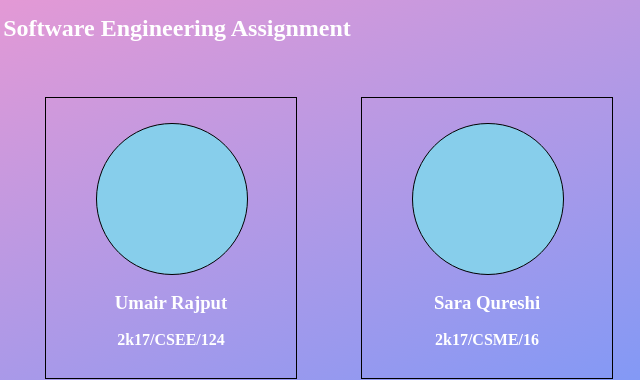
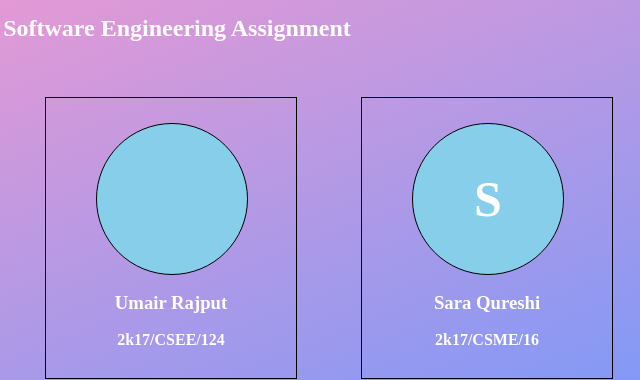
Before and after one commit to zunairshaikh/stattendence, a plain HTML site: page index.html in a window 1280 px wide. Shown: the top 380 px of the page, 463-1103 px from the left. Drawn offline with Linux system fonts and the light colour scheme.

Commit message:
adding data

```diff
--- a/index.html
+++ b/index.html
@@ -23,7 +23,9 @@
 			<h4>2k17/CSEE/124</h4>
 		</div>
 		<div class="inner_box3" onclick="s()">
-			<div id="image3"></div>
+			<div id="image3">
+			<h1 id="i_f">S</h1>
+			</div>
 			<h3>Sara Qureshi</h3>
 			<h4>2k17/CSME/16</h4>
 		</div>
```
